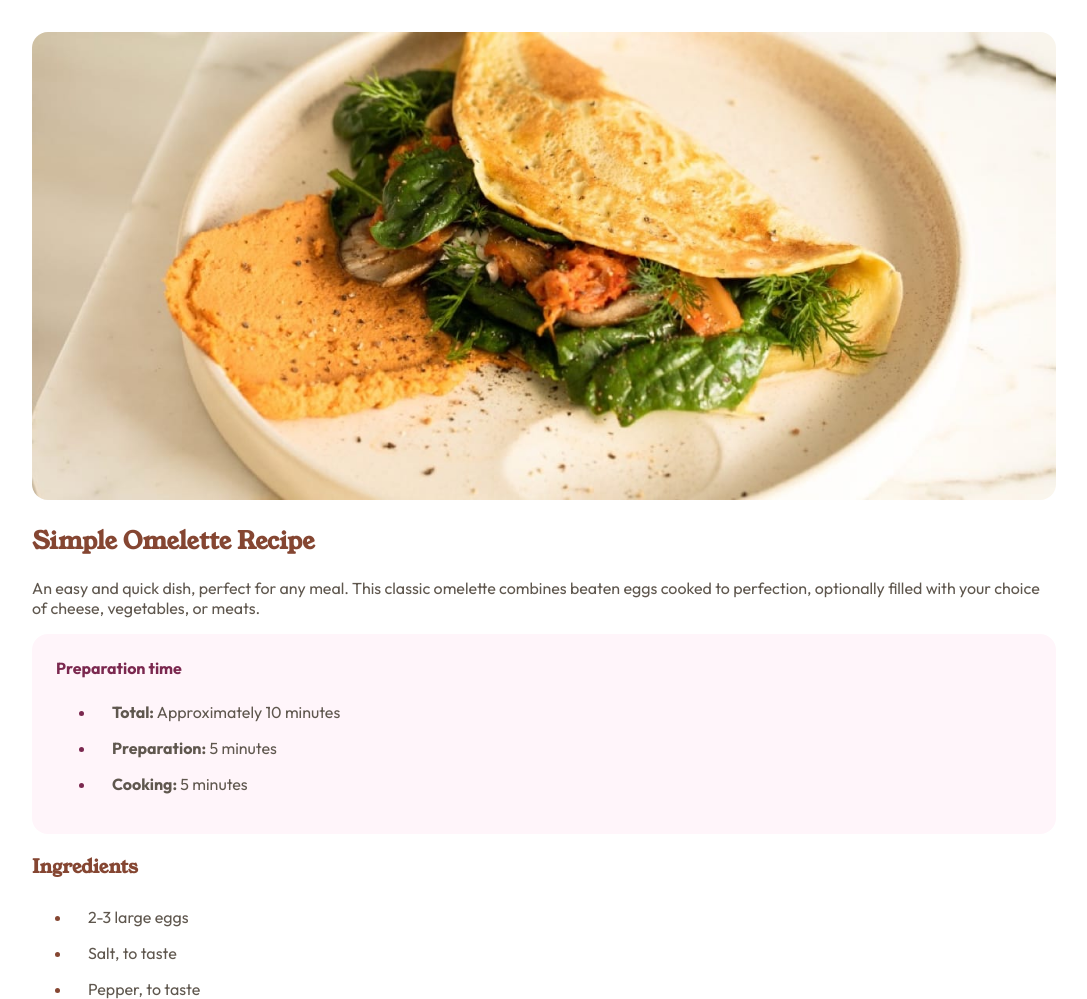
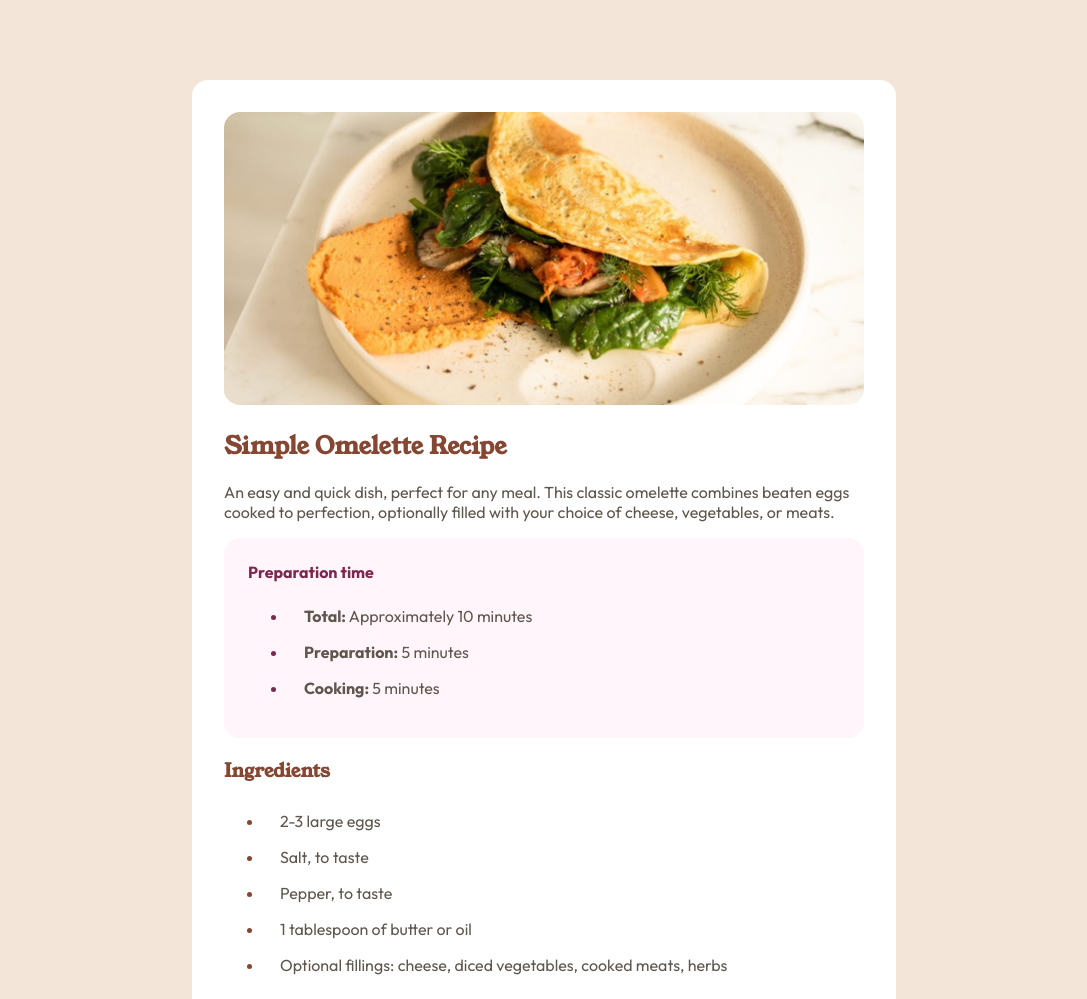
Before and after one commit to zhenkaiwong/recipe-page-main, a plain HTML site: page index.html in a window 1280 px wide. Shown: the top 999 px of the page, without its empty margins (96-1183 px from the left). Drawn offline with Linux system fonts and the light colour scheme; files whose address does not match are found by name.

Commit message:
Update desktop UI

```diff
--- a/index.css
+++ b/index.css
@@ -25,15 +25,18 @@ body {
   font-family: Outfit;
   font-size: 16px;
   margin: 0;
+  background-color: var(--color-eggshell);
 }
 
 main {
   display: grid;
   grid-template-columns: 1fr;
   max-width: 1440px;
-  width: 80%;
-  margin: auto;
-  padding-top: 2rem;
+  width: 50%;
+  padding: 2rem;
+  margin: 5rem auto;
+  background-color: white;
+  border-radius: 1rem;
 }
 
 .main-container {
@@ -128,7 +131,13 @@ hr {
 
   main {
     width: 100%;
-    padding-top: 0;
+    padding: 0;
+    margin: 0;
+    border-radius: 0;
+  }
+
+  body {
+    background-color: white;
   }
 
   /* header:not(:first-child) {
```
